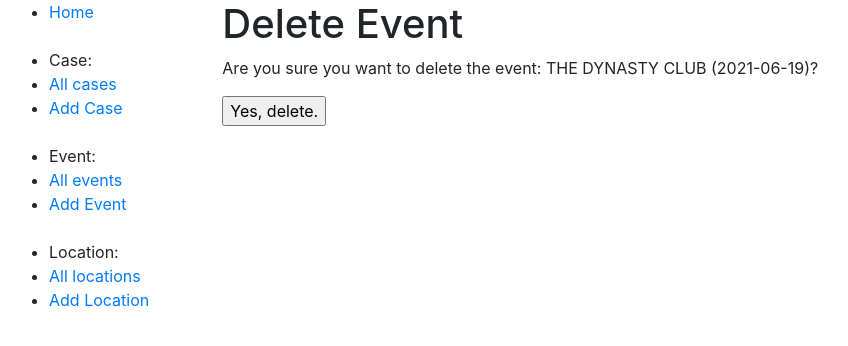
After one commit to ChuKinNing/SSEFinder, a Django app: page /catalog/event/5/delete/ in a window 1280 px wide. The commit adds this page. Shown: the top 346 px of the page, without its empty margins (6-854 px from the left). Run offline with Django 3.2, Linux system fonts and the light colour scheme; data comes from the database, SQL or seed files in the repository; both versions use the stored data as it was after the commit.

Commit message:
added relational delete between tables

```diff
--- a/SSEFinder/catalog/models.py
+++ b/SSEFinder/catalog/models.py
@@ -89,6 +89,7 @@ class Event(models.Model):
 
 
 
+
 class SSE(models.Model):
     event = models.ForeignKey('Event', on_delete=models.SET_NULL, null=True)
 
--- /dev/null
+++ b/SSEFinder/catalog/templates/catalog/event_confirm_delete.html
@@ -0,0 +1,14 @@
+{% extends "base_generic.html" %}
+
+{% block content %}
+
+<h1>Delete Event</h1>
+
+<p>Are you sure you want to delete the event: {{ event }}?</p>
+
+<form action="" method="POST">
+  {% csrf_token %}
+  <input type="submit" value="Yes, delete.">
+</form>
+
+{% endblock %}
--- a/SSEFinder/catalog/templates/catalog/event_detail.html
+++ b/SSEFinder/catalog/templates/catalog/event_detail.html
@@ -9,10 +9,8 @@
   <p><strong>Venue:</strong> {{ event.location.venue_location }}</p>
   <p><strong>X-coordinate:</strong> {{ event.location.x_coordination }}</p>
   <p><strong>Y-coordinate:</strong> {{ event.location.y_coordination }}</p>
-  <button type="button" name="update_button"><a>Update</a></button>
-  <button type="button" name="update_button"><a>Delete</a></button>
-  <!-- <button type="button" name="update_button"><a href="{{case.pk}}/update/">Update</a></button> -->
-  <!-- <button type="button" name="update_button"><a href="{{case.pk}}/delete/">Delete</a></button> -->
+  <button type="button" name="update_button"><a href="{{event.pk}}/update/">Update</a></button>
+  <button type="button" name="update_button"><a href="{{event.pk}}/delete/">Delete</a></button>
   <div style="margin-left:20px;margin-top:20px">
       <h2>Related Cases</h2>
       <hr>
--- a/SSEFinder/catalog/templates/catalog/location_detail.html
+++ b/SSEFinder/catalog/templates/catalog/location_detail.html
@@ -7,8 +7,7 @@
   <p><strong>Address:</strong> {{ location.address }}</p>
   <p><strong>X-coordinate:</strong> {{ location.x_coordination }}</p>
   <p><strong>Y-coordinate:</strong> {{ location.y_coordination }}</p>
-  <!-- <button type="button" name="update_button"><a href="{{case.pk}}/update/">Update</a></button>
-  <button type="button" name="update_button"><a href="{{case.pk}}/delete/">Delete</a></button> -->
+  <button type="button" name="update_button"><a href="{{location.pk}}/delete/">Delete</a></button>
 
   <div style="margin-left:20px;margin-top:20px">
       <h4>Event(s) take place here:</h4>
--- a/SSEFinder/catalog/urls.py
+++ b/SSEFinder/catalog/urls.py
@@ -10,9 +10,11 @@ urlpatterns = [
     path('case/<int:pk>/delete/', views.CaseDelete.as_view(), name='case-delete'),
     path('locations/', views.LocationListView.as_view(), name='locations'),
     path('location/<int:pk>', views.LocationDetailView.as_view(), name='location-detail'),
-    path('locations/create/', views.LocationView, name='location-create'),
-    path('locations/<int:pk>/delete/', views.LocationDelete.as_view(), name='location-delete'),
+    path('location/create/', views.LocationView, name='location-create'),
+    path('location/<int:pk>/delete/', views.LocationDelete.as_view(), name='location-delete'),
     path('events/',views.EventListView.as_view(),name='events'),
     path('event/<int:pk>', views.EventDetailView.as_view(), name='event-detail'),
     path('events/create/', views.EventCreate.as_view(), name='event-create'),
+    path('event/<int:pk>/update/', views.EventUpdate.as_view(), name='event-update'),
+    path('event/<int:pk>/delete/', views.EventDelete.as_view(), name='event-delete'),
 ]
--- a/SSEFinder/catalog/views.py
+++ b/SSEFinder/catalog/views.py
@@ -1,5 +1,5 @@
 from django.shortcuts import render
-from catalog.models import Case, Attend, Event, Location
+from catalog.models import Case, Attend, Event, Location, SSE
 from django.views import generic
 from django.views.generic.edit import CreateView, UpdateView, DeleteView
 from django.urls import reverse_lazy
@@ -53,6 +53,7 @@ class CaseUpdate(UpdateView):
 
 class CaseDelete(DeleteView):
     model = Case
+    Attend.objects.filter(case=None).delete()
     success_url = reverse_lazy('cases')
 
 class LocationListView(generic.ListView):
@@ -68,6 +69,7 @@ class LocationCreate(CreateView):
 
 def LocationView(request):
     form = LocationForm(None)
+    # when the request is post
     if request.method == 'POST':
         form = LocationForm(request.POST or None)
         if form.is_valid():
@@ -78,16 +80,17 @@ def LocationView(request):
                 url = "https://geodata.gov.hk/gs/api/v1.0.0/locationSearch?q=" + venue_location
                 response = requests.get(url)
                 case_data = []
+                # data retrieve is successful
                 if response.status_code == 200:
                     retrieved_data = json.loads(response.text)
                     extracted_data = retrieved_data
+                    # more than one location or zero location is returned
                     if len(extracted_data) > 1 or len(extracted_data) == 0:
                          context = {}
                          return render(request, 'location_after_input.html', context = context)
+                    # correct location is returned (only one)
                     else:
                         extracted_data = retrieved_data[0]
-                        # if len(extracted_data) > 1:
-                        #     return render(request, 'location_after_input.html', context = context)
                         context = {
                             "name": name,
                             "address": extracted_data["addressEN"],
@@ -97,6 +100,7 @@ def LocationView(request):
                                 }
                         location = Location.objects.create(**context)
                         return render(request, 'location_after_input.html', context = context)
+            # when the request is get
             except:
                 context = {}
                 return render(request, 'location_after_input.html', context = context)
@@ -112,6 +116,7 @@ def LocationView(request):
 
 class LocationDelete(DeleteView):
     model = Location
+    Event.objects.filter(location=None).delete()
     success_url = reverse_lazy('locations')
 
 class EventListView(generic.ListView):
@@ -123,3 +128,13 @@ class EventDetailView(generic.DetailView):
 class EventCreate(CreateView):
     model = Event
     fields = '__all__'
+
+class EventUpdate(UpdateView):
+    model = Event
+    fields = '__all__'
+
+class EventDelete(DeleteView):
+    model = Event
+    SSE.objects.filter(event=None).delete()
+    Attend.objects.filter(event=None).delete()
+    success_url = reverse_lazy('events')
```
Also changed, not shown: SSEFinder/catalog/templates/catalog/location_confirm_delete.html (added, +14 -0 lines), SSEFinder/catalog/migrations/0008_auto_20210504_1739.py (added), SSEFinder/db.sqlite3.
